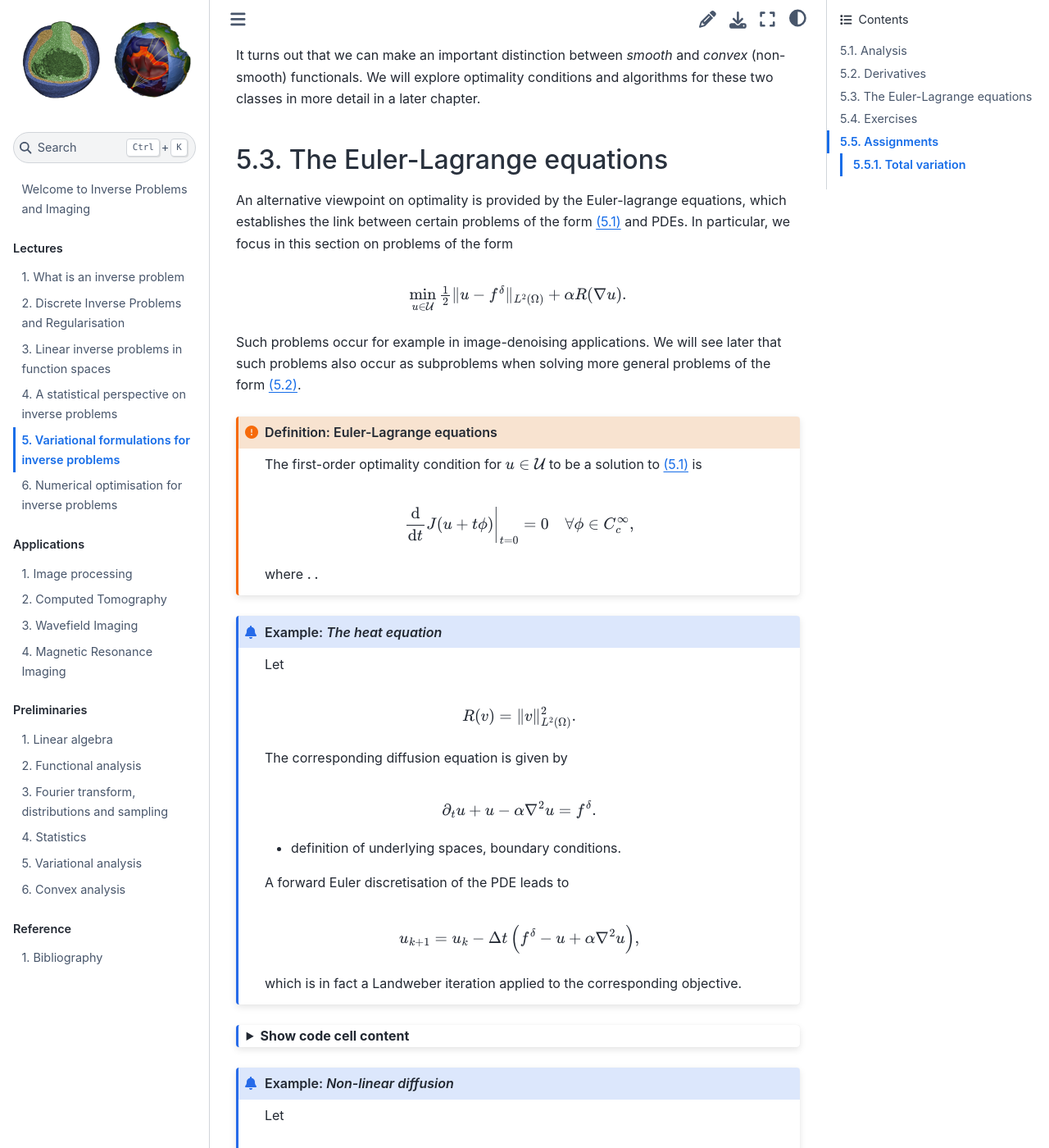
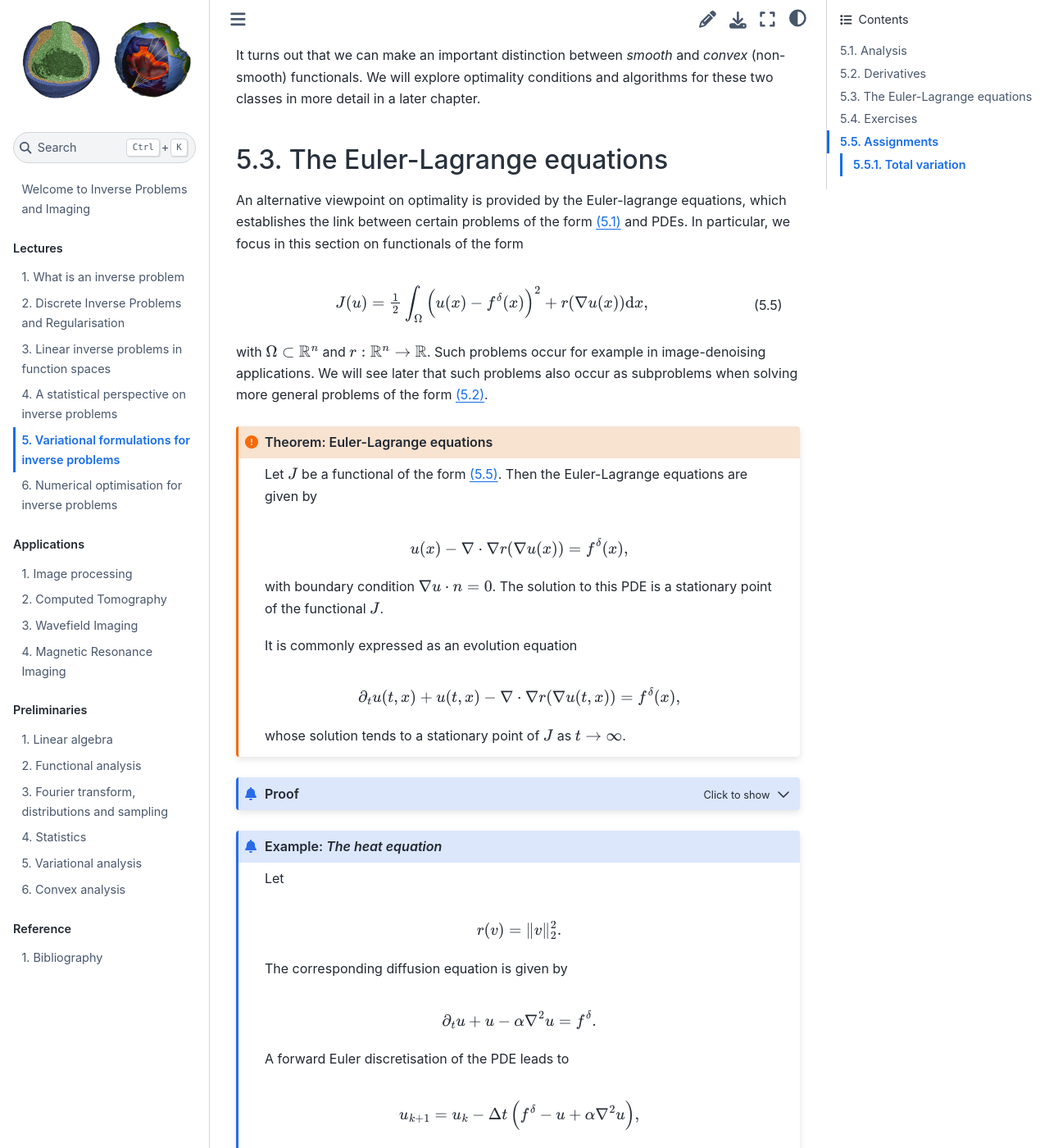
Before and after one commit to TristanvanLeeuwen/IP_and_Im_Lectures, a Jupyter Book: the page built from variational_formulations.md, in a window 1280 px wide and 1400 px high, scrolled down 8487 px. Shown: the whole window at 82% size. Built offline with Jupyter Book 1.0.4 settings and Sphinx 7.4.7 and the Sphinx Book theme 1.1.4, drawn with Linux system fonts in a browser that asks for light colours; some of the changed text lies outside the part shown.

Commit message:
update ch 5

`````diff
--- a/variational_formulations.md
+++ b/variational_formulations.md
@@ -390,33 +390,61 @@ We will explore optimality conditions and algorithms for these two classes in mo
 
 ## The Euler-Lagrange equations
 
-An alternative viewpoint on optimality is provided by the Euler-lagrange equations, which establishes the link between certain problems of the form {eq}`variational` and PDEs. In particular, we focus in this section on problems of the form
+An alternative viewpoint on optimality is provided by the Euler-lagrange equations, which establishes the link between certain problems of the form {eq}`variational` and PDEs. In particular, we focus in this section on functionals of the form
 
-$$\min_{u\in\mathcal{U}} \textstyle{\frac{1}{2}} \|u - f^\delta\|_{L^2(\Omega)} + \alpha R(\nabla u).$$
+```{math}
+:label: J_denoising
+J(u) = {\textstyle{\frac{1}{2}}} \int_{\Omega} \left(u(x) - f^\delta(x)\right)^2 + r(\nabla u(x)) \mathrm{d}x,
+```
+with $\Omega \subset \mathbb{R}^n$ and $r : \mathbb{R}^n \rightarrow \mathbb{R}$. Such problems occur for example in image-denoising applications. We will see later that such problems also occur as subproblems when solving more general problems of the form {eq}`variational_R`.
 
-Such problems occur for example in image-denoising applications. We will see later that such problems also occur as subproblems when solving more general problems of the form {eq}`variational_R`.
-
-```{admonition} Definition: Euler-Lagrange equations
+```{admonition} Theorem: Euler-Lagrange equations
 :class: important
 
-The first-order optimality condition for $u\in\mathcal{U}$ to be a solution to {eq}`variational` is
+Let $J$ be a functional of the form {eq}`J_denoising`. Then the Euler-Lagrange equations are given by
 
-$$\left.\frac{\mathrm{d}}{\mathrm{d}t} J(u + t\phi)\right|_{t=0} = 0 \quad \forall \phi \in C_c^{\infty},$$
+$$u(x) - \nabla \cdot \nabla r(\nabla u(x)) = f^\delta(x),$$
 
-where $..$
+with boundary condition $\nabla u \cdot n = 0$. The solution to this PDE is a stationary point of the functional $J$.
+
+It is commonly expressed as an evolution equation
+
+$$\partial_t u(t,x) + u(t,x) - \nabla \cdot \nabla r(\nabla u(t,x)) = f^\delta(x),$$
+
+whose solution tends to a stationary point of $J$ as $t \rightarrow \infty$.
+```
+
+```{admonition} Proof
+:class: dropdown
+
+Let $u_*$ be stationary point of $J$, and introduce
+
+$$\phi(t) = J(u_* + t v),$$
+
+then $\phi'(0) = 0$ for all $v$. In this case we have
+
+$$\phi(t) = \int_{\Omega} \textstyle{\frac{1}{2}}\left(u + t v - f^\delta\right)^2 + r(\nabla u + t \nabla v),$$
+
+and hence
+
+$$\phi'(0) = \int_{\Omega} (u - f^\delta)v + \nabla r(\nabla u)\cdot\nabla v.$$
+
+Applyings [Green's first identity](https://en.wikipedia.org/wiki/Green%27s_identities#Green's_first_identity) yields
+
+$$\int_{\Omega} \left(u(x) - f^\delta(x) - \nabla \cdot \nabla r(\nabla u(x))\right) v(x) \mathrm{d}x + \left.v(x)\nabla u(x)\cdot n(x)\right|_{\Omega}.$$
+
+Since it should hold for all $v$, we obtain the desired PDE. The boundary term involves $\nabla u\cdot n$ so this imposes Neumann boundary conditions.
 ```
 
 ````{admonition} Example: *The heat equation*
 
 Let
 
-$$R(v) = \|v\|_{L^2(\Omega)}^2.$$
+$$r(v) = \|v\|_2^2.$$
 
 The corresponding diffusion equation is given by
 
 $$\partial_t u + u - \alpha\nabla^2 u = f^\delta.$$
-
-* definition of underlying spaces, boundary conditions.
 
 A forward Euler discretisation of the PDE leads to
 
@@ -497,9 +525,9 @@ glue("linear_diffusion", fig, display=False)
 
 Let
 
-$$R(v) = \int_{\Omega} r\left(\|v\|^2\right) \mathrm{d}x.$$
+$$r(v) = \log(1 + \|v\|_2^2/\epsilon^2),$$
 
-A popular choice for $r = \log(1 + s/\epsilon^2)$, which leads to the Perona-Malik diffusion equation:
+which leads to the Perona-Malik diffusion equation:
 
 $$\partial_t u + u - \alpha\nabla \cdot \left(\frac{\nabla u}{1 + \epsilon^{-2}\|\nabla u\|_2^2}\right) = f^\delta.$$
 
@@ -572,14 +600,6 @@ glue("perona_malik", fig, display=False)
 
 ```
 
-```{admonition} Example: *Total variation*
-
-Let
-
-$$R(v) = ...$$
-
-```
-
 +++
 
 ## Exercises
@@ -643,15 +663,15 @@ $$
 
 Consider the following denoising problem
 
-$$\min_u \textstyle{\frac{1}{2}}\|u - f^\delta\|_{L^2(\mathbb{R})} + \textstyle{\frac{\alpha}{2}} \|u''\|_{L^2(\mathbb{R})}^2.$$
+$$\min_u \textstyle{\frac{1}{2}}\|u - f^\delta\|_{L^2([0,1])} + \textstyle{\frac{\alpha}{2}} \|u''\|_{L^2([0,1])}^2.$$
 
 * Show that the solution to
 
 $$\partial_t u(t,x) + u(t,x) + \alpha \partial_x^4 u(t,x) = f^\delta(x),$$
 
-satisfies the optimality conditions of the variational problem as $t\rightarrow \infty$ .
+with boundary conditions $\partial_x u = \partial_{xxx}u = 0$, satisfies the optimality conditions of the variational problem as $t\rightarrow \infty$ .
 
-* Design an explicit finite-difference scheme to solve the diffusion equation on $[0,1]$ with boundary conditions $\partial_x u = \partial_{xxx}u = 0$ at $x = 0$ and $x=1$ and implement it in Python.
+* Design an explicit finite-difference scheme to solve the diffusion equation and implement it in Python.
 
 * Test it on noisy data: $f^\delta(x) = \exp(-10^2(x-1/2)^2) + \epsilon$, with $\epsilon \sim N(0,\sigma^2)$.
 
@@ -671,19 +691,19 @@ Since it should hold for all $v$, we get the desired result.
 
 * We use a central FD in space and Forward Euler in time:
 
-$$u^{(n+1)} = u^{(n)} + \Delta t \left(f^\delta - u^{(n)} - \alpha D u^{(n)}\right),$$
+$$u^{(k+1)} = u^{(k)} + \Delta t \left(f^\delta - u^{(k)} - \alpha D u^{(k)}\right),$$
 
 with $D$ the finite-difference matrix. An overview of the coefficients for central FD are found [here](https://en.wikipedia.org/wiki/Finite_difference_coefficient). For the central grid-points we have
 
-$$u''''(k\cdot \Delta x) \approx (u_{k-2} - 4u_{k-1} + 6u_k - 4u_{k+1} + u_{k+2})/(\Delta x)^2.$$
+$$u''''(i\cdot \Delta x) \approx (u_{i-2} - 4u_{i-1} + 6u_i - 4u_{i+1} + u_{i+2})/(\Delta x)^2,$$
 
-For $k=0$ and $k=1$ we eliminate $u_{-2}$ and $u_{-1}$ using the boundary conditions:
+for $i = 0, 1, \ldots, n-1$. For $i=0$ and $i=1$ we eliminate $u_{-2}$ and $u_{-1}$ using the boundary conditions:
 
-$$-(1/2)u_{-2} + u_{-1} - u_1 + (1/2)u_2$ = 0,$$
+$$-(1/2)u_{-2} + u_{-1} - u_1 + (1/2)u_2 = 0,$$
 
 $$(1/2)u_{-1} - (1/2)u_1 = 0.$$
 
-We do the same at the other boundary.
+We do the same for $i = n-2$ and $i=n-1$.
 
 * Running the code for $\Delta x = 10^{-2}$, $\Delta t = 10^{-8}$, $\alpha = 10^{-2}$ on noisy data $f^\delta(x) = \exp(-10^2(x-1/2)^2) + \epsilon$, with $\epsilon \sim N(0,\sigma^2)$, $\sigma=10^{-01}$ gives the following result.
 
@@ -757,4 +777,6 @@ glue("fourth_order", fig, display=False)
 
 ### Total variation
 
-* Derive the non-linear diffusion equation corresponding to the TV-denoising problem and design a numerical method to solve it.
+* Derive the non-linear diffusion equation corresponding to the TV-denoising problem and design a numerical scheme method to solve it.
+
+* Test your method on the cameraman image and compare it to the Perona-Malik approach.
`````
